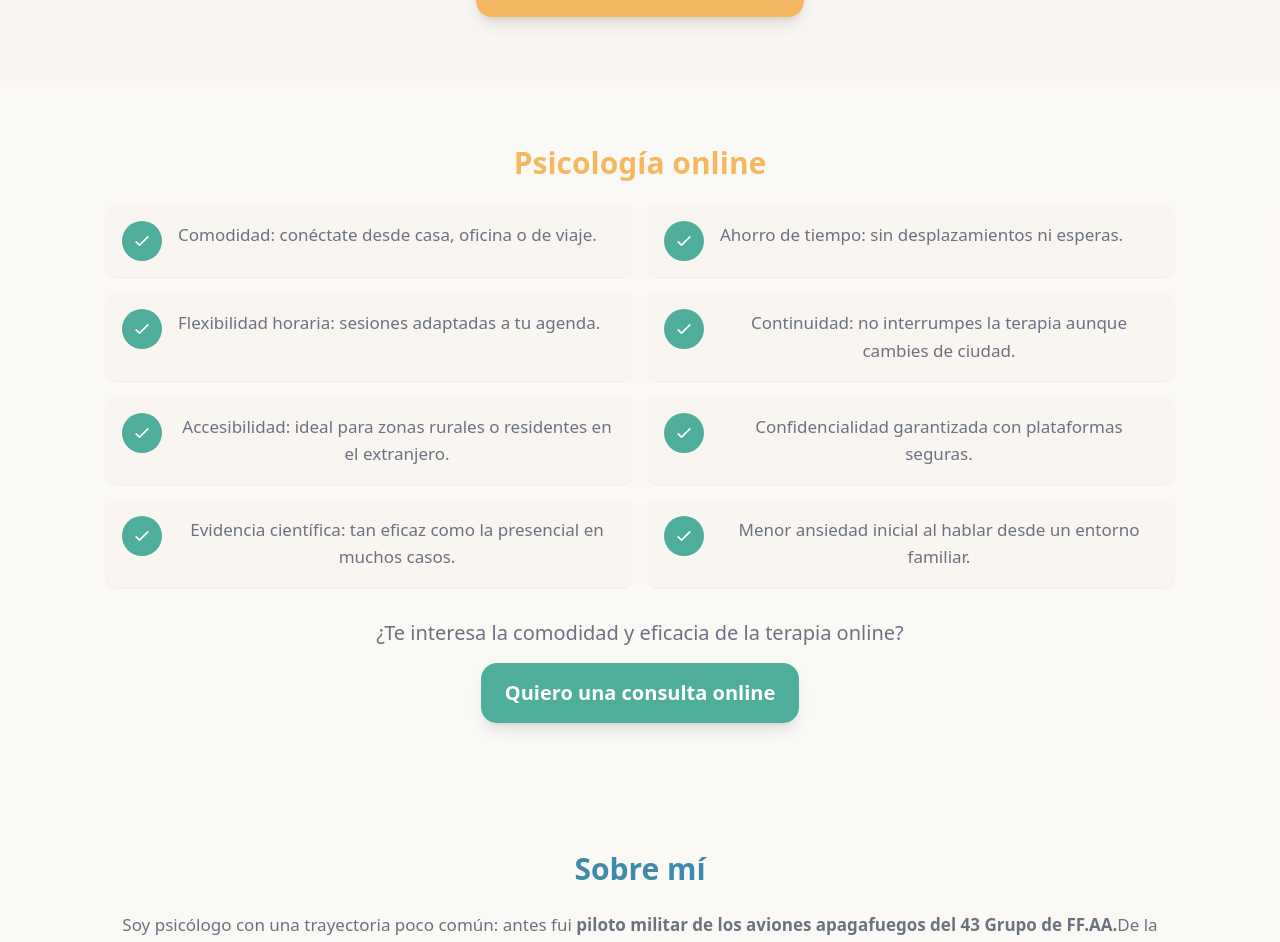
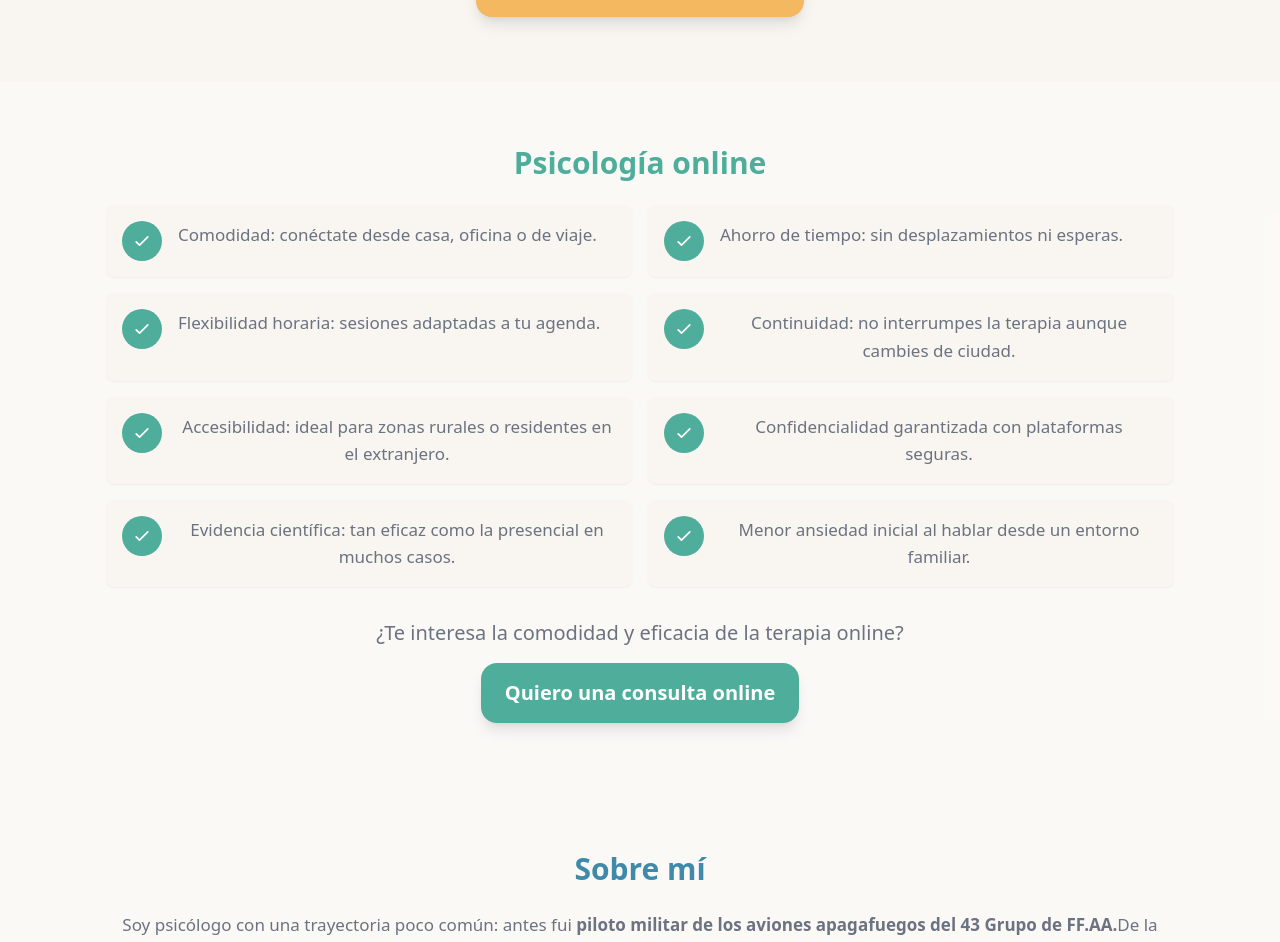
Before and after one commit to psicopiloto/psicopilotopage1, a Next.js app: page / in a window 1280 px wide. Shown: the part 1313-2255 px from the top of the page. Built offline with nearby package versions, Linux system fonts and the light colour scheme.

Commit message:
Update index.js

```diff
--- a/pages/index.js
+++ b/pages/index.js
@@ -77,7 +77,7 @@ export default function Home() {
         {/* TERAPIA ONLINE */}
         <section className="py-16 bg-white/40">
           <div className="container mx-auto max-w-4xl text-center">
-            <h2 className="text-3xl font-semibold mb-6 text-psicopiloto-honey-500">Psicología online</h2>
+            <h2 className="text-3xl font-semibold mb-6 text-psicopiloto-green-500">Psicología online</h2>
             <div className="grid grid-cols-1 md:grid-cols-2 gap-4">
               {[
                 "Comodidad: conéctate desde casa, oficina o de viaje.",
```
